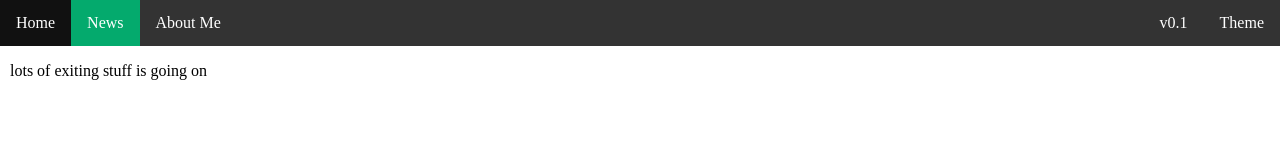
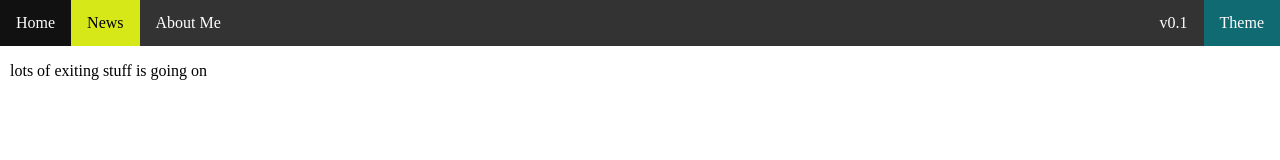
Before and after one commit to Coconana9010/portfolio, a plain HTML site: page news.html in a window 1280 px wide. Drawn offline with Linux system fonts and the light colour scheme.

Commit message:
color changes

```diff
--- a/news.html
+++ b/news.html
@@ -7,7 +7,7 @@
 
   <li><a href="index.html">Home</a></li>
   <li><a class="active" href="news.html">News</a></li>
-  <li class="right"><a href="javascript:window.location.reload();" id="theme-toggle">Theme</a></li>
+  <li class="right theme"><a href="javascript:window.location.reload();" id="theme-toggle">Theme</a></li>
   <li><a href="aboutme.html">About Me</a></li>
   <li class="right"><div id="version"></div></li>
 
@@ -96,9 +96,11 @@ ul.topnav li a, li div {
 
 ul.topnav li a:hover:not(.active) {background-color: #111;}
 
-ul.topnav li a.active {background-color: #04AA6D;}
+ul.topnav li a.active {background-color: #d7e819; color: black}
 
 ul.topnav li.right {float: right;}
+
+ul.topnav li.theme {background-color: #106a71; }
 
 @media screen and (max-width: 600px) {
   ul.topnav li.right,
```
Also changed, not shown: aboutme.html (+3 -1 lines), index.html (+3 -1 lines).
